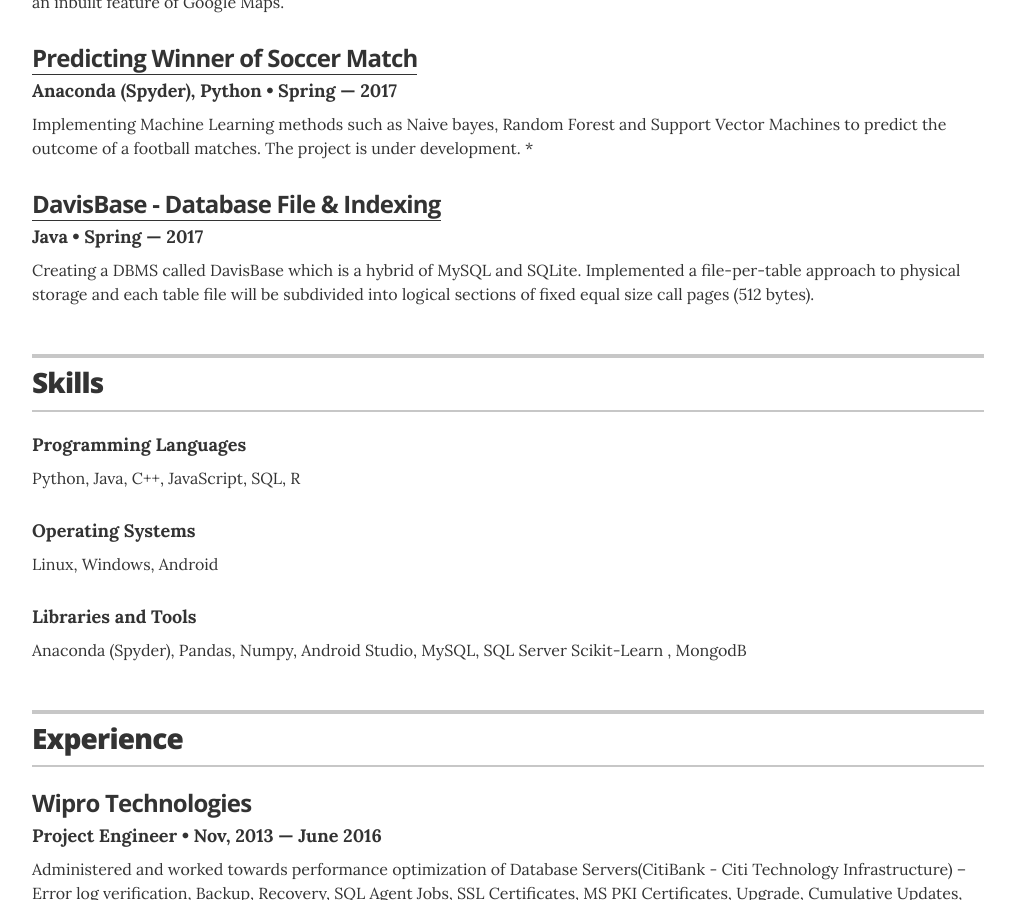
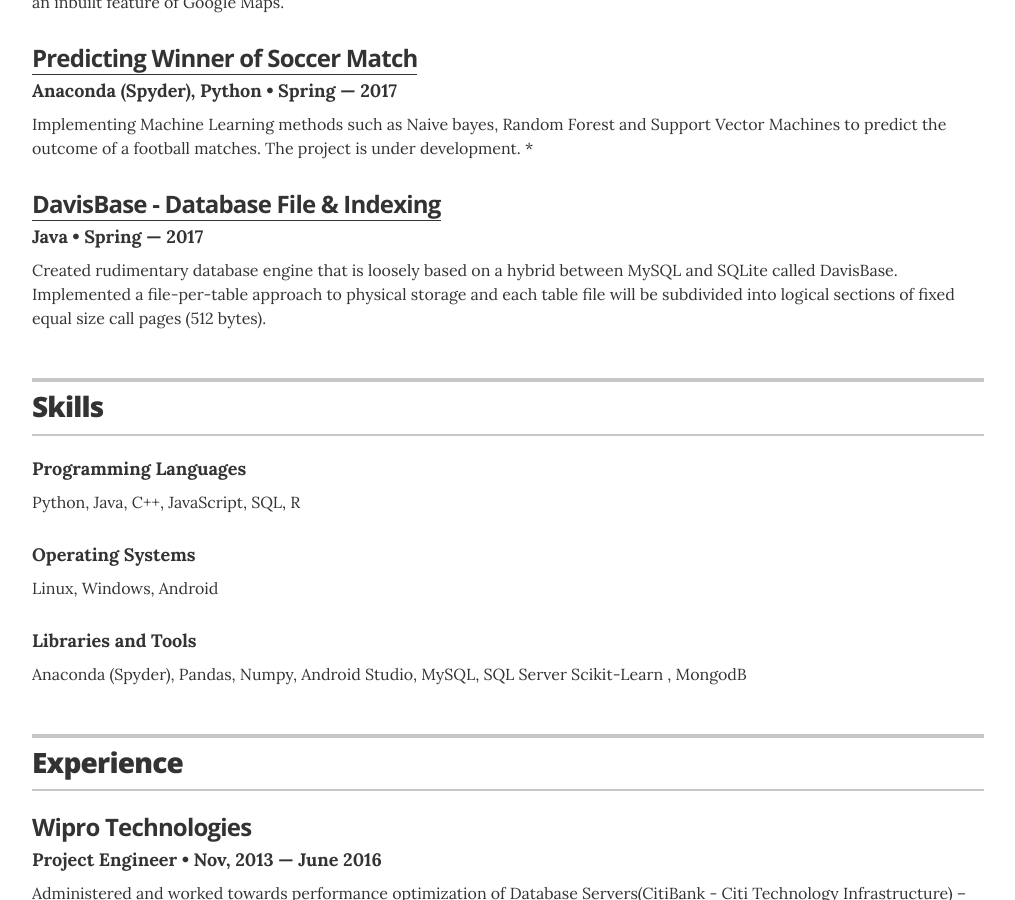
Before and after one commit to mohanakrishnavh/mohanakrishnavh.github.io, a Jekyll site: the page index.html, which Jekyll copies as it is, in a window 1280 px wide and 900 px high, scrolled down 2422 px. Shown: the whole window, without its empty margins (132-1147 px from the left). Built offline with Jekyll 4.4.1, drawn with Linux system fonts in a browser that asks for light colours.

Commit message:
Update index.html

```diff
--- a/index.html
+++ b/index.html
@@ -226,8 +226,7 @@
 		  <div class="resume-item">
           <h3 class="resume-item-title"><a href="https://github.com/mohanakrishnavh/DavisBase">DavisBase - Database File & Indexing </a></h3>
           <h4 class="resume-item-details">Java   &bull; Spring &mdash; 2017</h4>
-          <p class="resume-item-copy">  Creating a DBMS called DavisBase which is a hybrid of MySQL and SQLite. Implemented a file-per-table approach to physical storage and each table file will be subdivided into
-logical sections of fixed equal size call pages (512 bytes).
+          <p class="resume-item-copy">  Created rudimentary database engine that is loosely based on a hybrid between MySQL and SQLite called DavisBase. Implemented a file-per-table approach to physical storage and each table file will be subdivided into logical sections of fixed equal size call pages (512 bytes).
 </p>  </div>
 
 
```
